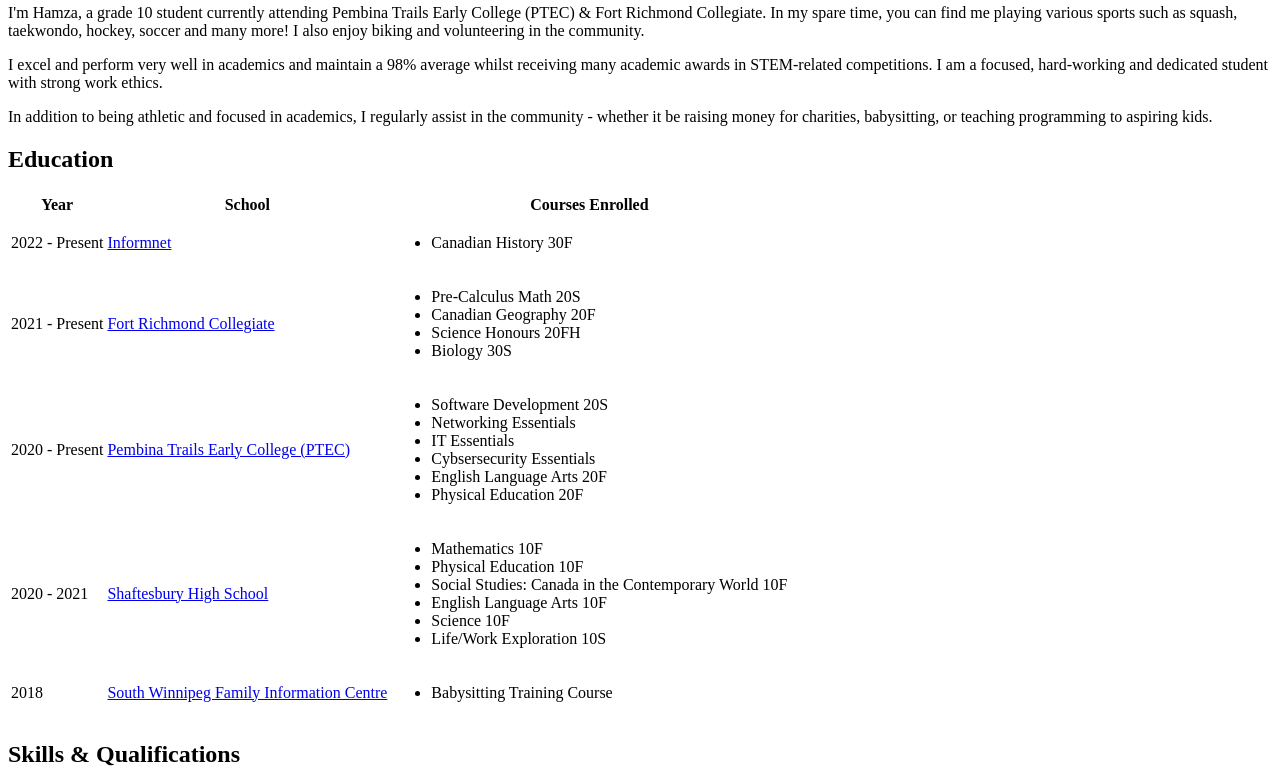
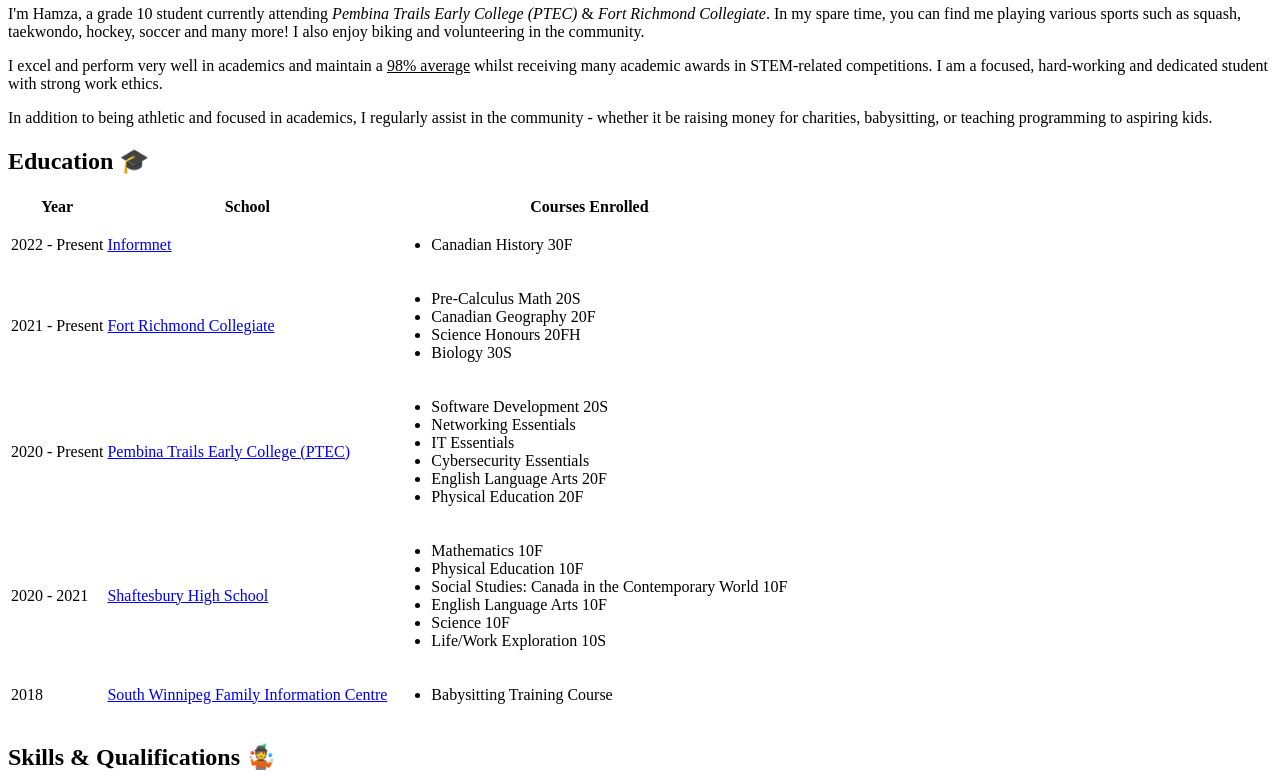
Before and after one commit to HamzaH30/html-cumulative-project, a plain HTML site: page about.html in a window 1280 px wide. Shown: the part 151-935 px from the top of the page. Drawn offline with Linux system fonts and the light colour scheme.

Commit message:
added emojis

```diff
--- a/about.html
+++ b/about.html
@@ -25,20 +25,20 @@
     <main>
       <!-- This section is a brief biography about myself. -->
       <section>
-        <h1>About Hamza</h1>
+        <h1>About Hamza 🙋‍♂️</h1>
         <article>
           <p>
-            I'm Hamza, a grade 10 student currently attending Pembina Trails
-            Early College (PTEC) & Fort Richmond Collegiate. In my spare time,
-            you can find me playing various sports such as squash, taekwondo,
-            hockey, soccer and many more! I also enjoy biking and volunteering
-            in the community.
+            I'm Hamza, a grade 10 student currently attending
+            <em>Pembina Trails Early College (PTEC)</em> &
+            <em>Fort Richmond Collegiate</em>. In my spare time, you can find me
+            playing various sports such as squash, taekwondo, hockey, soccer and
+            many more! I also enjoy biking and volunteering in the community.
           </p>
           <p>
-            I excel and perform very well in academics and maintain a 98%
-            average whilst receiving many academic awards in STEM-related
-            competitions. I am a focused, hard-working and dedicated student
-            with strong work ethics.
+            I excel and perform very well in academics and maintain a
+            <u>98% average</u> whilst receiving many academic awards in
+            STEM-related competitions. I am a focused, hard-working and
+            dedicated student with strong work ethics.
           </p>
           <p>
             In addition to being athletic and focused in academics, I regularly
@@ -53,7 +53,7 @@
         Made into a table with the year enrolled, school (high school, facility, etc.) name, and courses enrolled.
       -->
       <section>
-        <h1>Education</h1>
+        <h1>Education 🎓</h1>
         <table>
           <!-- Column headings/Table headings -->
           <tr>
@@ -109,7 +109,7 @@
                 <li>Software Development 20S</li>
                 <li>Networking Essentials</li>
                 <li>IT Essentials</li>
-                <li>Cybsersecurity Essentials</li>
+                <li>Cybersecurity Essentials</li>
                 <li>English Language Arts 20F</li>
                 <li>Physical Education 20F</li>
               </ul>
@@ -157,7 +157,7 @@
       <!-- This section is about my Skills & Qualifications. -->
       <section>
         <!-- Nested ordered and unordered lists. Ordered lists are the skill(s), whereas the unordered lists include examples of that particular skill. -->
-        <h1>Skills & Qualifications</h1>
+        <h1>Skills & Qualifications 🤹</h1>
         <ol>
           <!-- Skill #1 - Management Skills -->
           <strong><li>Management Skills</li></strong>
@@ -201,7 +201,7 @@
 
       <!-- This section is about my Certifications & Awards. Displayed as an unordered list. -->
       <section>
-        <h1>Certifications & Awards</h1>
+        <h1>Certifications & Awards 🏆</h1>
         <ul>
           <li>
             Certificate of Achievement - 2021/2022 Polar Expressions National
@@ -236,7 +236,7 @@
 
       <!-- This section is about my Employment History. -->
       <section>
-        <h1>Employment History</h1>
+        <h1>Employment History 💼</h1>
         <!--
           This is a table with the following Table Headings/Column Headings:
           1. Job - Job name
```
Also changed, not shown: index.html (+4 -2 lines), work-samples-and-projects.html (+13 -13 lines).
